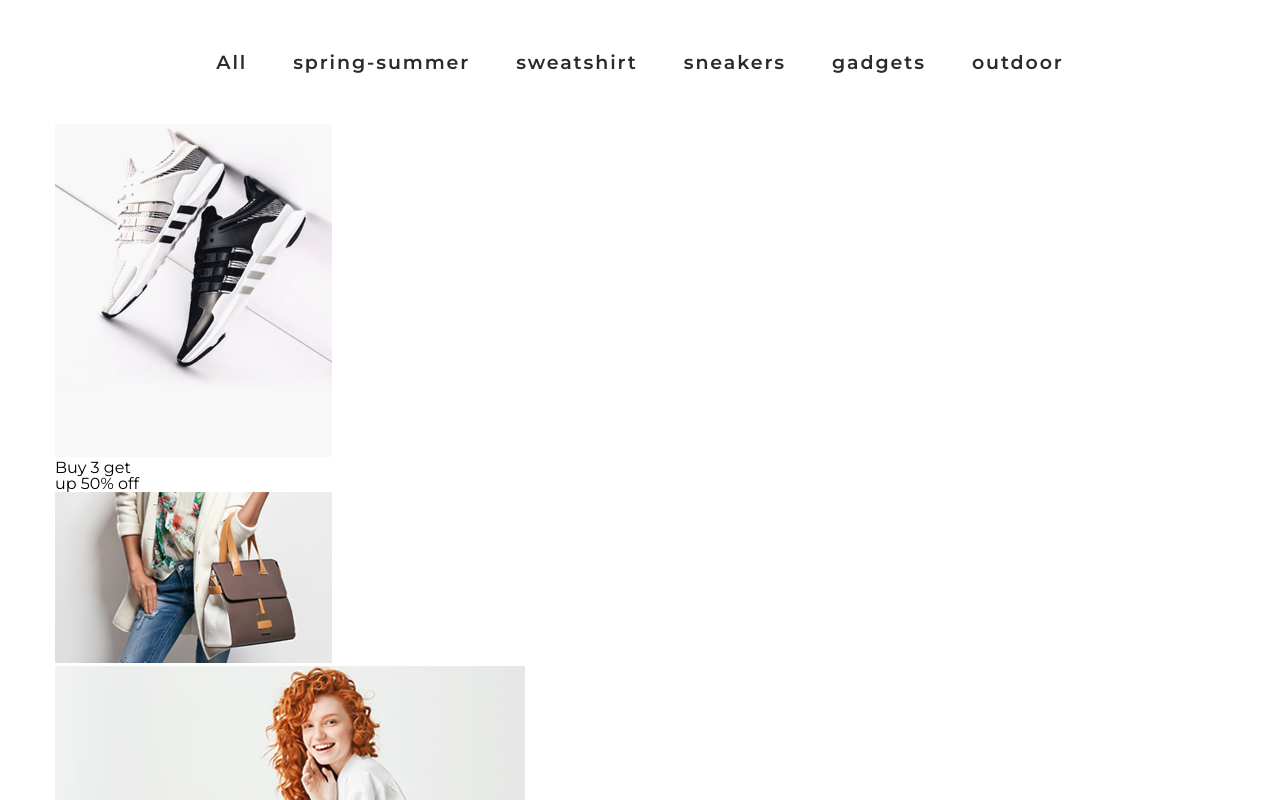
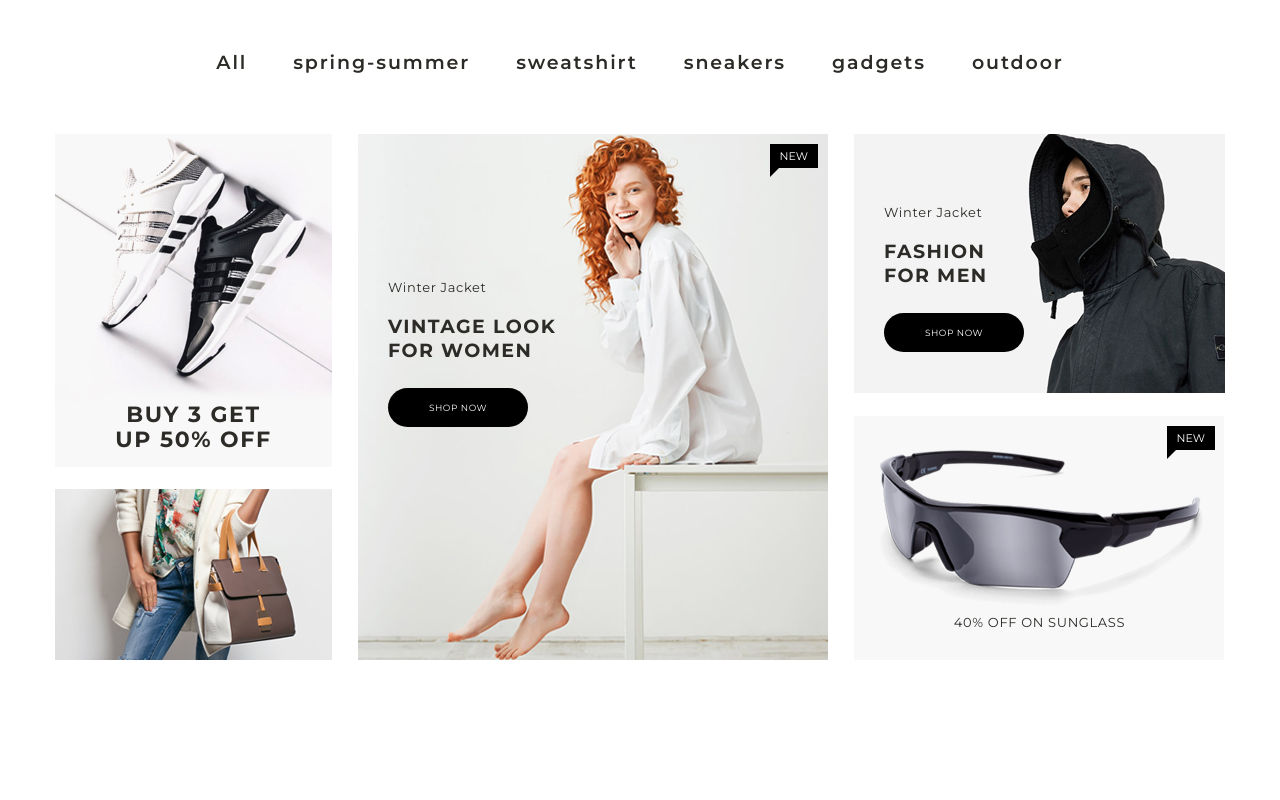
Before and after one commit to thernoff/fashion, a website: page index.html in a window 1280 px wide. Shown: the part 900-1700 px from the top of the page. After the commit the page ends 1585 px from the top, so only its background shows below. Drawn offline with nearby package versions, Linux system fonts and the light colour scheme; files that its build step writes are made by us from their sources; files whose address does not match are found by name.

Commit message:
Урок 13: Стилизация блока с предложениями.

```diff
--- a/index.html
+++ b/index.html
@@ -159,7 +159,7 @@
           <div class="offers__element">
             <img src="img/offer1.jpg" alt="">
             <div class="offers__info">
-              <p class="offers__two_get">Buy 3 get <br> up 50% off</p>
+              <p class="offers__two-get">Buy 3 get <br> up 50% off</p>
             </div>
           </div>
           <div class="offers__element">
@@ -171,7 +171,7 @@
             <img src="img/offer3.jpg" alt="">
             <div class="offers__info">
               <p class="offers__category">Winter Jacket</p>
-              <p class="offers__name">Vintage look for<br>women</p>
+              <p class="offers__name">Vintage look<br>for women</p>
               <a href="#">Shop now</a>
             </div>
             <span class="offers__new">New</span>
--- a/scss/_variables.scss
+++ b/scss/_variables.scss
@@ -6,3 +6,7 @@ $top-border-color: #f3ebdc;
 $slider-info-text-color: #535353;
 
 $categories-a-color: #2d2b27;
+
+$offers-color: #2d2b27;
+$offers-category: #2d2b27;
+$offers-name: #2d2b27;
--- /dev/null
+++ b/scss/blocks/offers.scss
@@ -0,0 +1,125 @@
+.offers {
+  display: flex;
+  justify-content: space-between;
+  margin: 50px 0 25px;
+
+  .offers__left, .offers__right {
+    display: flex;
+    flex-direction: column;
+    justify-content: space-between;
+  }
+
+  .offers__element {
+    position: relative;
+
+    img {
+      display: block;
+      max-width: 100%;
+    }
+
+    .offers__category {
+      font-size: 13px;
+      line-height: 36px;
+      letter-spacing: 0.65px;
+      font-weight: 500;
+      color: $offers-category;
+    }
+
+    .offers__name {
+      text-transform: uppercase;
+      font-size: 19px;
+      line-height: 24px;
+      font-weight: bold;
+      letter-spacing: 1.425px;
+      color: $offers-name;
+    }
+
+    a {
+      @include btn();
+    }
+  }
+
+  .offers__info {
+    position: absolute;
+    z-index: 1;
+    left: 30px;
+
+    p {
+      margin: 10px 0;
+    }
+  }
+
+  .offers__new {
+    position: absolute;
+    right: 10px;
+    top: 10px;
+    font-size: 11px;
+    line-height: 14px;
+    padding: 5px 10px;
+    background-color: $black;
+    color: $white;
+    text-transform: uppercase;
+
+    &::before {
+      content: "";
+      font-weight: bold;
+      border: 10px solid transparent;
+      border-left: 10px solid $black;
+      position: absolute;
+      left: 0;
+      bottom: -9px;
+    }
+  }
+
+  .offers__center {
+    margin: 0 2.1%;
+
+    .offers__info {
+      top: 125px;
+    }
+  }
+
+  .offers__left {
+    .offers__info {
+      left: 0;
+      bottom: 15px;
+      width: 100%;
+    }
+
+    .offers__two-get {
+      text-align: center;
+      font-size: 22px;
+      line-height: 25px;
+      text-transform: uppercase;
+      letter-spacing: 1.65px;
+      font-weight: 700;
+      color: $offers-color;
+      margin: 0;
+    }
+  }
+
+  .offers__right {
+    .offers__info {
+      position: absolute;
+      top: 50px;
+    }
+  }
+
+  .offers__element--glasses {
+    .offers__info {
+      top: auto;
+      left: 0;
+      bottom: 10px;
+      width: 100%;
+    }
+
+    p {
+      text-align: center;
+      font-size: 13px;
+      text-transform: uppercase;
+      font-weight: 700;
+      line-height: 25px;
+      letter-spacing: 0.65px;
+    }
+  }
+}
--- a/scss/styles.scss
+++ b/scss/styles.scss
@@ -12,3 +12,4 @@
 @import "blocks/slider.scss";
 @import "blocks/content.scss";
 @import "blocks/categories.scss";
+@import "blocks/offers.scss";
```
